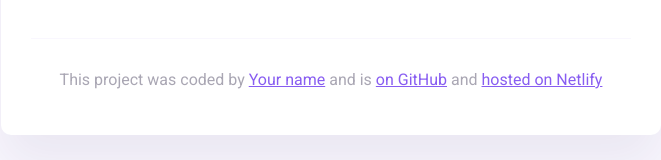
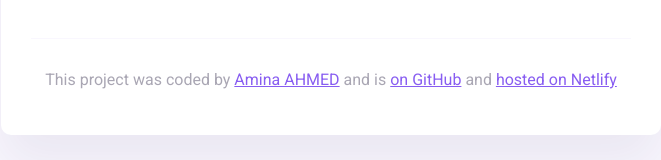
Before and after one commit to Amina-ah/coding--app, a website built with Parcel: page index.html in a window 1280 px wide. Shown: the part 325-485 px from the top of the page, without its empty margins (309-970 px from the left). Built offline with nearby package versions, Linux system fonts and the light colour scheme.

Commit message:
added my name

```diff
--- a/index.html
+++ b/index.html
@@ -47,7 +47,7 @@
       <footer>
         <p>
           This project was coded by
-          <a href="#" target="_blank">Your name</a> and is
+          <a href="#" target="_blank">Amina AHMED</a> and is
           <a href="#" target="_blank"> on GitHub</a> and
           <a href="#" target="_blank">hosted on Netlify</a>
         </p>
```
